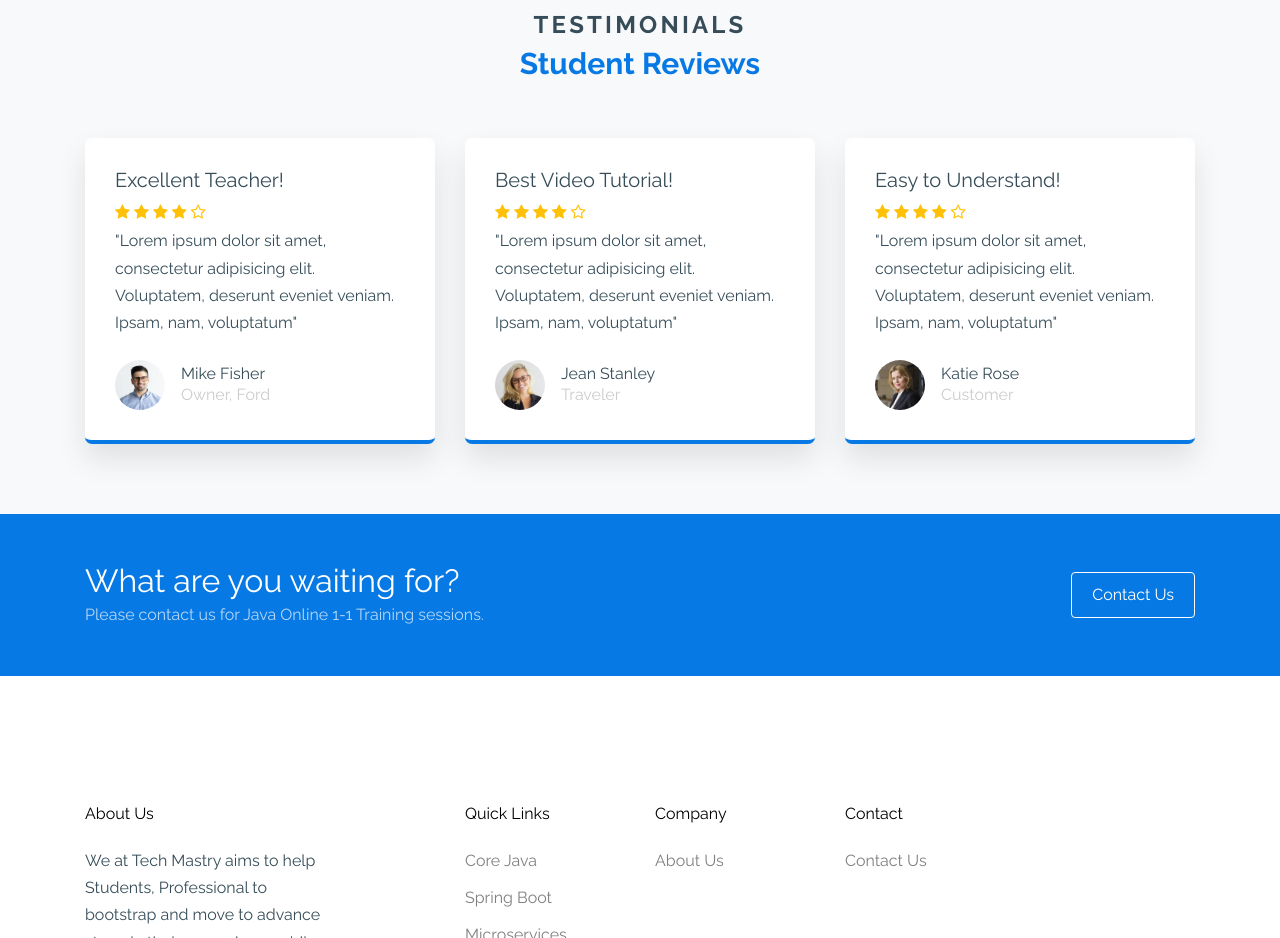
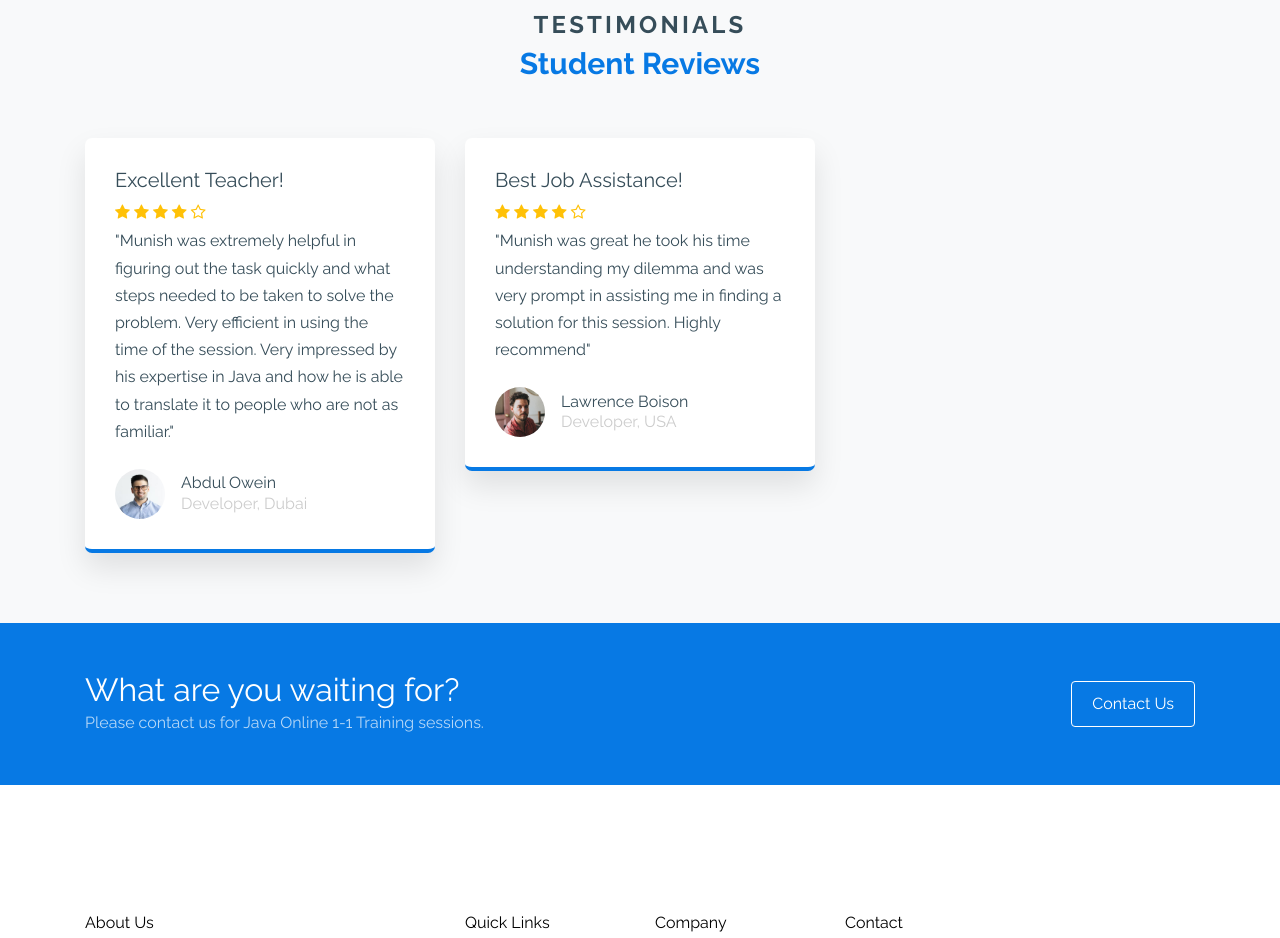
Before and after one commit to munish-usit/techmastry, a plain HTML site: page index.html in a window 1280 px wide. Shown: the part 1520-2458 px from the top of the page. Drawn offline with Linux system fonts and the light colour scheme; files whose address does not match are found by name.

Commit message:
about changes
about changes

```diff
--- a/index.html
+++ b/index.html
@@ -396,20 +396,20 @@
                 <span class="icon-star-o text-warning"></span>
               </div>
               <blockquote class="mb-4">
-                <p>"Lorem ipsum dolor sit amet, consectetur adipisicing elit. Voluptatem, deserunt eveniet veniam. Ipsam, nam, voluptatum"</p>
+                <p>"Munish was extremely helpful in figuring out the task quickly and what steps needed to be taken to solve the problem. Very efficient in using the time of the session. Very impressed by his expertise in Java and how he is able to translate it to people who are not as familiar."</p>
               </blockquote>
               <div class="d-flex v-card align-items-center">
                 <img src="images/person_1.jpg" alt="Image" class="img-fluid mr-3">
                 <div class="author-name">
-                  <span class="d-block">Mike Fisher</span>
-                  <span>Owner, Ford</span>
+                  <span class="d-block">Abdul Owein</span>
+                  <span>Developer, Dubai</span>
                 </div>
               </div>
             </div>
           </div>
           <div class="col-lg-4 mb-4 mb-lg-0">
             <div class="testimonial-2">
-              <h3 class="h5">Best Video Tutorial!</h3>
+              <h3 class="h5">Best Job Assistance!</h3>
               <div>
                 <span class="icon-star text-warning"></span>
                 <span class="icon-star text-warning"></span>
@@ -418,35 +418,13 @@
                 <span class="icon-star-o text-warning"></span>
               </div>
               <blockquote class="mb-4">
-                <p>"Lorem ipsum dolor sit amet, consectetur adipisicing elit. Voluptatem, deserunt eveniet veniam. Ipsam, nam, voluptatum"</p>
+                <p>"Munish was great he took his time understanding my dilemma and was very prompt in assisting me in finding a solution for this session. Highly recommend"</p>
               </blockquote>
               <div class="d-flex v-card align-items-center">
-                <img src="images/person_2.jpg" alt="Image" class="img-fluid mr-3">
+                <img src="images/person_4.jpg" alt="Image" class="img-fluid mr-3">
                 <div class="author-name">
-                  <span class="d-block">Jean Stanley</span>
-                  <span>Traveler</span>
-                </div>
-              </div>
-            </div>
-          </div>
-          <div class="col-lg-4 mb-4 mb-lg-0">
-            <div class="testimonial-2">
-              <h3 class="h5">Easy to Understand!</h3>
-              <div>
-                <span class="icon-star text-warning"></span>
-                <span class="icon-star text-warning"></span>
-                <span class="icon-star text-warning"></span>
-                <span class="icon-star text-warning"></span>
-                <span class="icon-star-o text-warning"></span>
-              </div>
-              <blockquote class="mb-4">
-                <p>"Lorem ipsum dolor sit amet, consectetur adipisicing elit. Voluptatem, deserunt eveniet veniam. Ipsam, nam, voluptatum"</p>
-              </blockquote>
-              <div class="d-flex v-card align-items-center">
-                <img src="images/person_3.jpg" alt="Image" class="img-fluid mr-3">
-                <div class="author-name">
-                  <span class="d-block">Katie Rose</span>
-                  <span >Customer</span>
+                  <span class="d-block">Lawrence Boison</span>
+                  <span>Developer, USA</span>
                 </div>
               </div>
             </div>
```
Also changed, not shown: about.html (+10 -7 lines), contact.html (+2 -0 lines).
